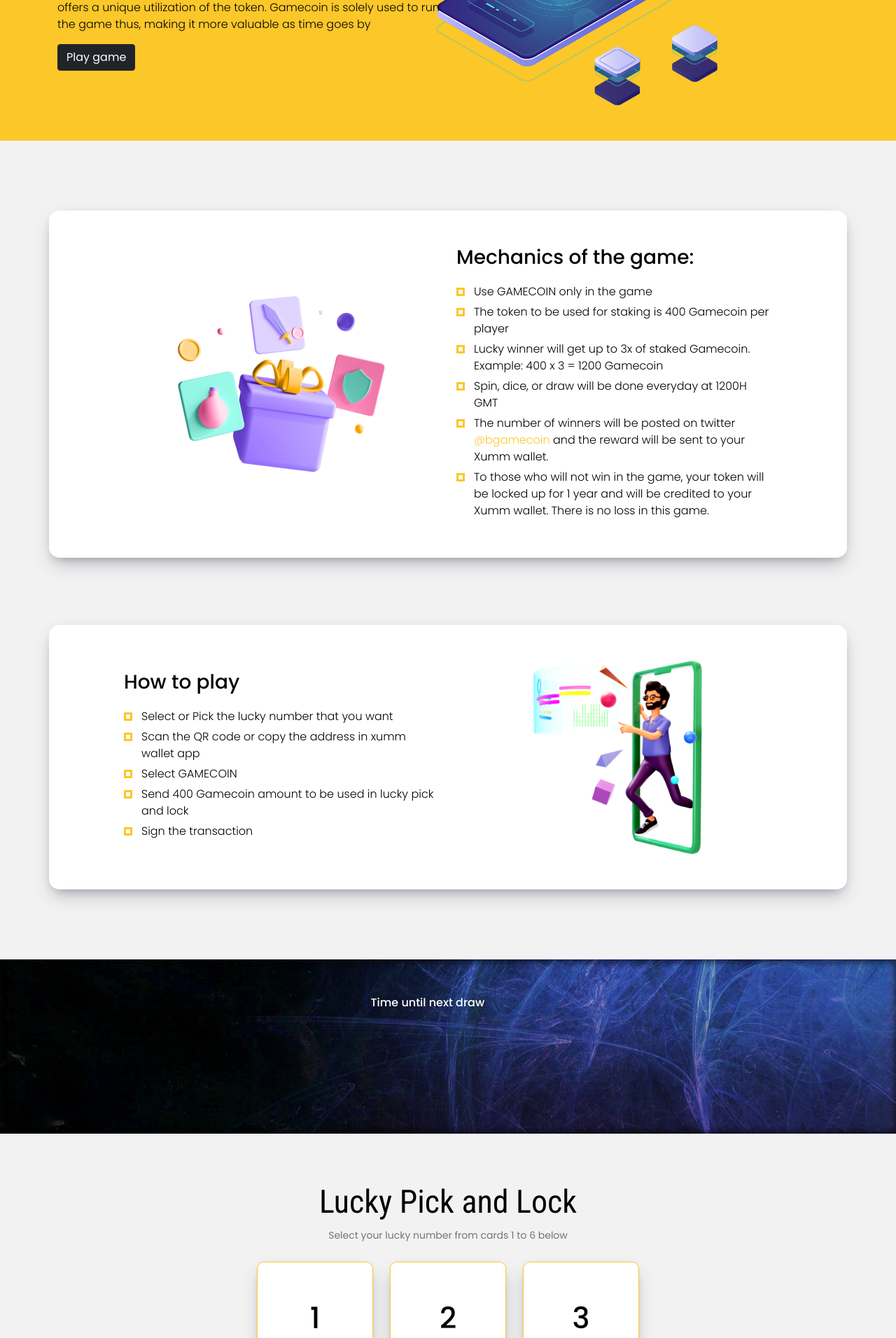
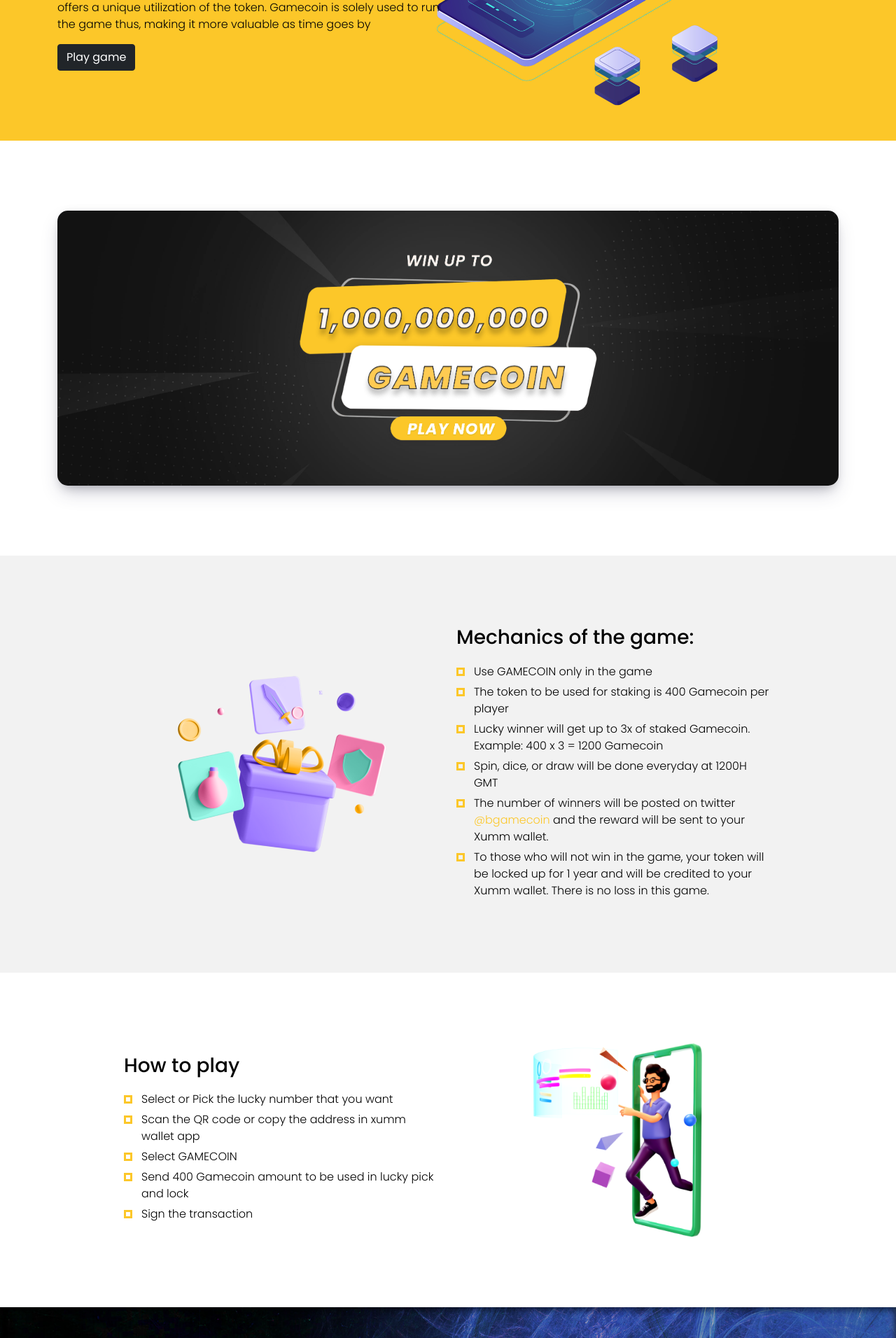
Before and after one commit to dhanmarlanortiz/gamecoin, a PHP site: page / in a window 1280 px wide. Shown: the part 261-2173 px from the top of the page at 70% size. Run offline with PHP 8.4, Linux system fonts and the light colour scheme; grey boxes are pictures that could not be loaded.

Commit message:
added win up to 1b banner

```diff
--- a/css/main.css
+++ b/css/main.css
@@ -131,12 +131,13 @@ main a {
   transform: translateY(-50%);
 }
 
-#how-to-play {
-  background-color: #f2f2f2;
-}
 #how-to-play img {
   max-width: 250px;
   transform: scaleX(-1);
+}
+
+#game-mechanics {
+  background-color: #f2f2f2;
 }
 
 .card {
@@ -348,4 +349,20 @@ footer ul.socials li a:hover, footer ul.socials li a:focus {
   right: 0;
 }
 
+.win-banner {
+  text-align: center;
+  background-color: #030303;
+  background-image: url(../images/win-upto-1b-bg.jpg);
+  background-size: cover;
+  background-repeat: no-repeat;
+  background-position: center;
+  box-shadow: 0 13px 27px -5px rgba(50, 50, 93, 0.25), 0 8px 16px -8px rgba(0, 0, 0, 0.3), 0 -6px 16px -6px rgba(0, 0, 0, 0.03);
+  border-radius: 15px;
+  padding: 50px 25px;
+}
+.win-banner img {
+  max-width: 450px;
+  width: 100%;
+}
+
 /*# sourceMappingURL=main.css.map */
--- a/index.php
+++ b/index.php
@@ -30,6 +30,7 @@
     <link rel="stylesheet" href="css/main.css">
     <title>Gamecoin</title>
 
+    <meta name="google-site-verification" content="jn__A5BBVpgHoWZ34LvQmI5PJvy3tUDgPJU-ct4Xcng" />
 
     <!-- Global site tag (gtag.js) - Google Analytics -->
     <script async src="https://www.googletagmanager.com/gtag/js?id=G-BPC78927L8"></script>
@@ -47,7 +48,7 @@
     <nav id="lucky-navbar" class="navbar navbar-expand-lg navbar-dark fixed-top">
         <div class="container">
             <a class="navbar-brand" href="<?php echo $_SERVER['REQUEST_SCHEME'] . "://" .  $_SERVER['SERVER_NAME'] . $_SERVER['REQUEST_URI']; ?>">
-                <img src="images/gamecoin-logo.jpg" alt="" width="30" height="24">
+                <img src="images/gamecoin-logo.jpg" alt="" width="30" height="24" alt="Gamecoin logo">
             </a>
             <button class="navbar-toggler" type="button" data-bs-toggle="collapse" data-bs-target="#navbarSupportedContent" aria-controls="navbarSupportedContent" aria-expanded="false" aria-label="Toggle navigation">
                 <span class="navbar-toggler-icon"></span>
@@ -85,11 +86,22 @@
             </div>
         </section>
 
-        <section class="white-bubble pb-5" id="game-mechanics">
+        <section class="" id="">
+            <div class="container">
+                <div class="win-banner">
+                    <a href="#play-game">
+                        <img src="images/win-upto-1b-banner.png" class="" alt="win up to 1,000,000,000 Gamecoin">
+                    </a>
+                </div>
+            </div>
+        </section>
+
+
+        <section class="" id="game-mechanics">
             <div class="container">
                 <div class="row game-mechanics-card animate__animated">
                     <div class="col-12 col-md-6 text-center col-lg-5 offset-lg-1 align-self-center">
-                        <img class="img-fluid mb-5 mb-md-0" src="images/nft-collectables-300.png" alt="">
+                        <img class="img-fluid mb-5 mb-md-0" src="images/nft-collectables-300.png" alt="Mechanics of the game image">
                     </div>
                     <div class="col-12 col-md-6 col-lg-5 align-self-center">
                         <h3>Mechanics of the game:</h3>
@@ -106,11 +118,11 @@
             </div>
         </section>
 
-        <section class="white-bubble pt-5" id="how-to-play">
+        <section class="" id="how-to-play">
             <div class="container">
                 <div class="row">
                     <div class="col-12 col-md-6 order-md-2 col-lg-5 text-center align-self-center">
-                        <img class="img-fluid mb-5 mb-md-0" src="images/man-playing-inside-mobile-300.png" alt="">
+                        <img class="img-fluid mb-5 mb-md-0" src="images/man-playing-inside-mobile-300.png" alt="How to play image">
                     </div>
                     <div class="col-12 col-md-6 order-md-1 col-lg-5 offset-lg-1 align-self-center">
                         <h3>How to play</h3>
@@ -223,7 +235,7 @@
                             <button type="button" class="btn-close" data-bs-dismiss="modal" aria-label="Close"></button>
                         </div>
                         <div class="modal-body pt-0 text-center">
-                            <img src="" alt="">
+                            <img src="" alt="XUMM QR code link">
                             <p class="text-muted">
                                 <small>Please scan the QR code with XUMM on your smartphone</small>
                             </p>
@@ -249,7 +261,7 @@
         <div class="container">
             <div class="row">
                 <div class="col-12 col-md-4 text-center text-md-start">
-                    <img class="footer-logo" src="images/gamecoin-logo-transparent.png" alt="">
+                    <img class="footer-logo" src="images/gamecoin-logo-transparent.png" alt="Gamecoin footer logo">
                     <p class="mb-5 mb-md-0">2022 &copy; Gamecoin<br>All rights reserved.</p>
                 </div>
                 <div class="col-12 col-md-4 text-center text-md-start">
--- a/scss/main.scss
+++ b/scss/main.scss
@@ -161,13 +161,17 @@ main {
 }
 
 #how-to-play {
-    background-color: #f2f2f2;
 
     img {
         max-width: 250px;
         transform: scaleX(-1);
     }
 }
+
+#game-mechanics {
+    background-color: #f2f2f2;
+}
+
 // #game-mechanics,
 // #how-to-play {
 //     .row {
@@ -419,3 +423,20 @@ footer {
         right: 0;
     }
 }
+
+.win-banner {
+    text-align: center;
+    background-color: #030303;
+    background-image: url(../images/win-upto-1b-bg.jpg);
+    background-size: cover;
+    background-repeat: no-repeat;
+    background-position: center;
+    box-shadow: 0 13px 27px -5px rgb(50 50 93 / 25%), 0 8px 16px -8px rgb(0 0 0 / 30%), 0 -6px 16px -6px rgb(0 0 0 / 3%);
+    border-radius: 15px;
+    padding: 50px 25px;
+
+    img {
+        max-width: 450px;
+        width: 100%;
+    }
+}
```
Also changed, not shown: images/win-upto-1b-banner.png (added), images/win-upto-1b-bg.jpg (added), 2 other files.
